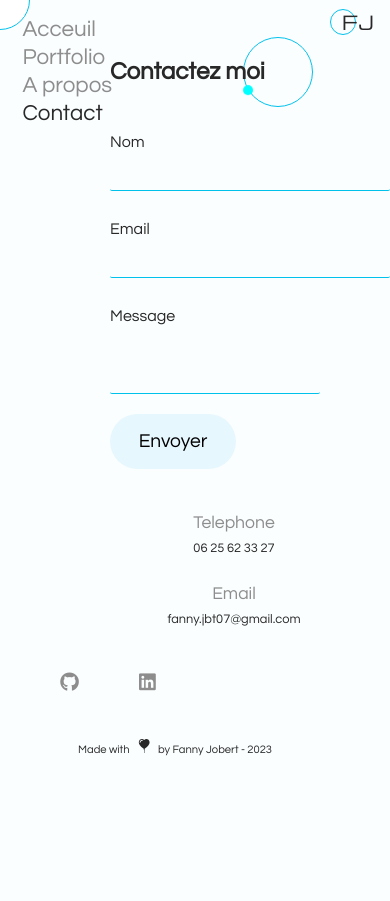
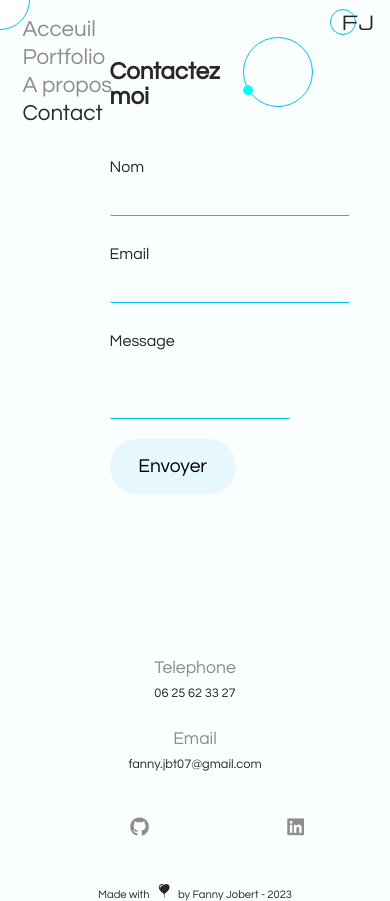
Before and after one commit to lliolla/Portfolio, a React (Vite) app: page /contact in a window 390 px wide. Before the commit the page ends 844 px from the top, so only its background shows below. Built offline with nearby package versions, Linux system fonts and the light colour scheme; no server answers.

Commit message:
STYLE:fix budg affichage petit ecran

```diff
--- a/src/style/pages/_contact.scss
+++ b/src/style/pages/_contact.scss
@@ -1,7 +1,6 @@
-main{
+main {
   position: static;
 }
-
 
 .contact {
   position: absolute;
@@ -41,26 +40,32 @@ main{
   }
   .navigation {
     @media screen and (max-width: 440px) {
-
     }
   }
   .logo {
     top: 8px;
     right: 1rem;
   }
-  .main_container{
-    margin: 15% 0 0 20%;
+  .main_container {
+    margin: 15% 0 0 24%;
+    max-width: 50%;
+    @media screen and (max-width: 440px) {
+      margin: 45% 14%;
+    }
+    @media screen and (max-width: 740px) {
+        margin: 15% 24%;
+        max-width: 300px;
 
+
+      }
     .form-container {
+
         max-width: 50%;
       position: relative;
-        max-width: 300px;
 
-        @media screen and (max-width: 740px) {
-          margin: 2rem 0 0 30%;
-        }
+
       @media screen and (max-width: 440px) {
-          margin-left: 2rem;
+        margin-left: 1rem;
       }
       h2 {
         margin-bottom: 50px;
@@ -132,14 +137,12 @@ main{
       max-width: 500px;
 
       @media screen and (max-width: 740px) {
-            position: static;
+
         height: 200px;
         width: 100%;
         max-width: 100%;
-
       }
       @media screen and (max-width: 540px) {
-
         display: block;
       }
       @media screen and (max-height: 500px) {
@@ -227,11 +230,10 @@ main{
         position: relative;
         width: 80%;
 
-
         @media screen and (max-width: 740px) {
-            width: 50%;
           padding: 15px;
           grid-area: d;
+          transform: translateX(35%);
         }
         @media screen and (min-width: 1200px) {
           font-size: 2rem;
@@ -244,49 +246,46 @@ main{
         }
       }
       .credits {
-
-
         @media screen and (max-width: 740px) {
           font-size: 0.7rem;
           margin-top: 3rem;
           transform: translateY(20px);
           font-size: 0.7rem;
+          text-align: center;
 
-                grid-area: d   ;
+          grid-area: d;
         }
-            p  span{
+        p span {
           font-size: 0.9rem;
           margin: 0 7px;
         }
-
-
+      }
     }
   }
 }
 
-
-
-}
-
-.circle3{
+.circle3 {
   height: 70px;
   width: 70px;
   border: 1px $color-2 solid;
   border-radius: 50%;
   position: absolute;
   top: -22px;
-    left:133px;
+  left: 133px;
   z-index: -1;
-    &:after{
-        content:"";
-        width:10px;
-        height:10px;
-        background:cyan;
-        border-radius:50%;
-        position:absolute;
-        top:0; bottom:0; left:0;right:0;
-        overflow:hidden;
-        margin:auto;
+  &:after {
+    content: "";
+    width: 10px;
+    height: 10px;
+    background: cyan;
+    border-radius: 50%;
+    position: absolute;
+    top: 0;
+    bottom: 0;
+    left: 0;
+    right: 0;
+    overflow: hidden;
+    margin: auto;
     animation: circle 6s linear infinite;
   }
 }
```
Lines whose indentation alone changed are shown as unchanged.
